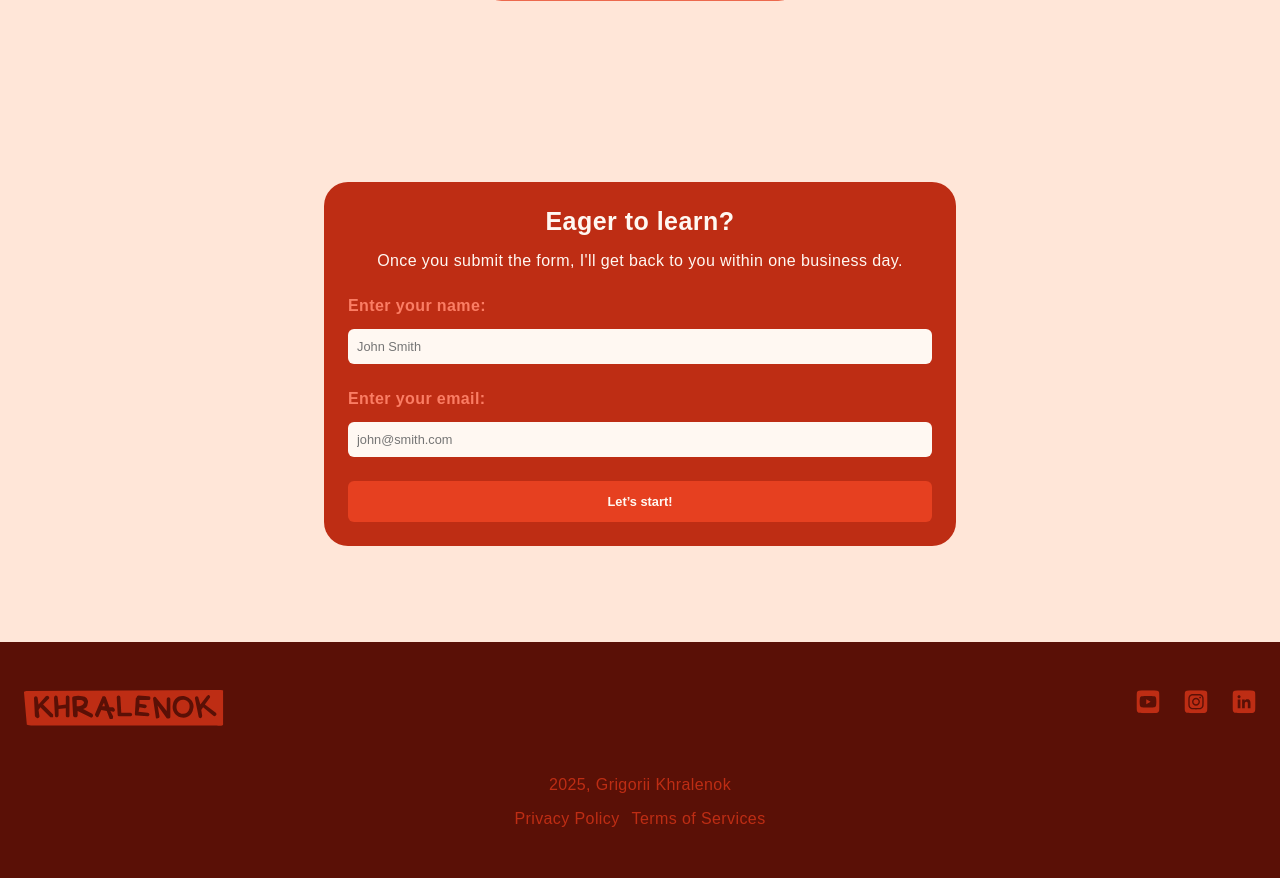
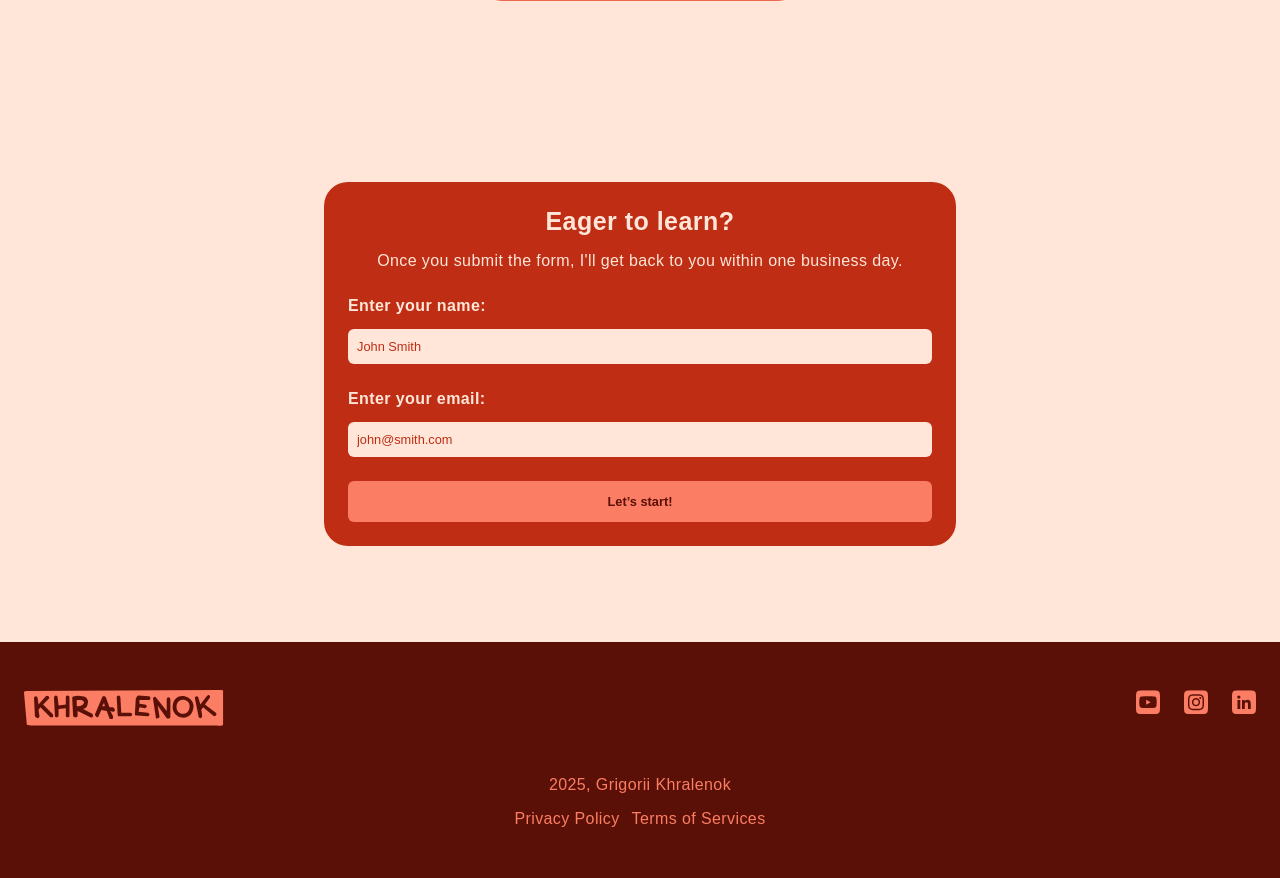
Before and after one commit to khralenok/khralenok.com, a WordPress theme: template themes/khralenok_com/front-page.php in a window 1280 px wide. Shown: the part 2273-3151 px from the top of the page. Run offline with PHP 8.4 and a stand-in for WordPress, Linux system fonts and the light colour scheme; the site name, menu and one post (Sample post) are stand-ins, and other content is empty.

Commit message:
Changed colors to make website WCAG Standard Complient

```diff
--- a/themes/khralenok_com/css/footer.css
+++ b/themes/khralenok_com/css/footer.css
@@ -5,12 +5,12 @@ footer {
   gap: var(--spacing-housemates);
   padding: var(--spacing-housemates) var(--spacing-friends);
   background: var(--color-darkest);
-  color: var(--color-mid900);
+  color: var(--color-mid600);
   transition: color 500ms;
 }
 
 footer .logo svg {
-  fill: var(--color-mid900);
+  fill: var(--color-mid600);
 }
 
 #social-media {
--- a/themes/khralenok_com/css/landing.css
+++ b/themes/khralenok_com/css/landing.css
@@ -131,27 +131,34 @@
   background-color: var(--color-lightest);
 }
 
-#contact-form form {
+#contact-form .title {
+  width: 100%;
+}
+
+#the-form {
   justify-content: right;
   position: relative;
   display: flex;
   flex-direction: column;
   gap: var(--spacing-friends);
-}
-
-#contact-form .title {
-  width: 100%;
-}
-
-#contact-form label {
-  color: var(--color-mid600);
+  color: var(--color-mid200);
 }
 
 .form-input {
   padding: calc(var(--spacing-siblings) * 0.75);
   border-radius: calc(var(--spacing-siblings) / 2);
   border: none;
-  background-color: var(--color-lightest);
+  background-color: var(--color-mid200);
+  color: var(--color-darkest);
+}
+
+.form-input::placeholder {
+  color: var(--color-mid900);
+}
+
+#the-form .button {
+  color: var(--color-darkest);
+  background-color: var(--color-mid600);
 }
 
 #form-status {
--- a/themes/khralenok_com/css/style.css
+++ b/themes/khralenok_com/css/style.css
@@ -120,7 +120,7 @@ section.dark .card {
   position: relative;
   display: flex;
   flex-direction: column;
-  color: var(--color-lightest);
+  color: var(--color-mid200);
   gap: var(--spacing-friends);
   padding: var(--spacing-friends);
   border-radius: var(--spacing-friends);
```
Also changed, not shown: themes/khralenok_com/images/social-instagram.svg, themes/khralenok_com/images/social-linkedin.svg, themes/khralenok_com/images/social-youtube.svg.
